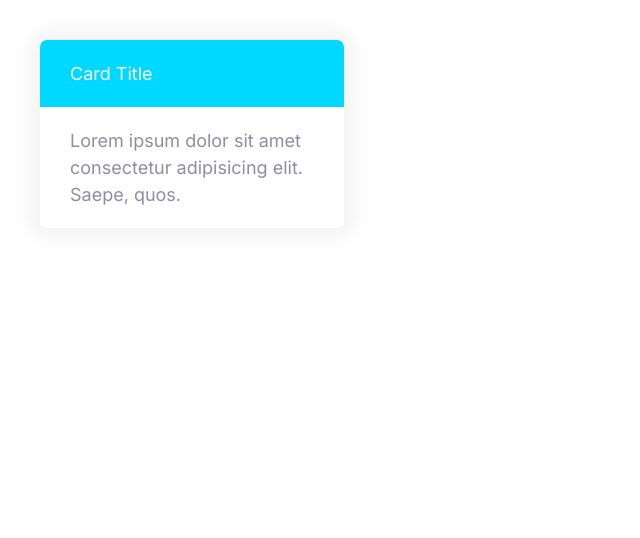
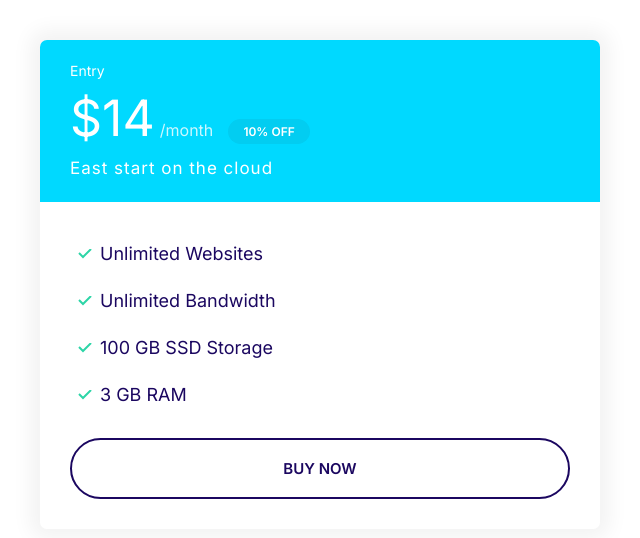
Before and after one commit to jonnguyen1926/moshify, a plain HTML site: page index.html in a window 1280 px wide. Shown: the whole page, without its empty margins (0-640 px from the left). Drawn offline with Linux system fonts and the light colour scheme.

Commit message:
Plans layout

```diff
--- a/css/styles.css
+++ b/css/styles.css
@@ -115,6 +115,7 @@ a {
 
 .badge--small {
     font-size: 1.6rem;
+    padding: 0.5rem 1.5rem;
 }
 
 @media screen and (min-width: 1024px) {
@@ -294,3 +295,55 @@ a {
     background: var(--color-secondary);
     color: #fff;
 }
+
+.card--secondary .badge--secondary {
+    background: #02cdf1;
+}
+
+/* Plans */
+.plan__name{
+    color: #fff;
+    margin: 0;
+    font-weight: 500;
+    font-size: 2.4rem;
+}
+
+.plan__price {
+    font-size: 6rem;
+}
+
+.plan__billing-cycle {
+    font-size: 2.4rem;
+    font-weight: 300;
+    opacity: 0.8;
+    margin-right: 1rem;
+}
+
+.plan__description {
+    font-size: 2rem;
+    font-weight: 300;
+    letter-spacing: 1px;
+    display: block;
+}
+
+.plan .list__item {
+    margin-bottom: 2rem;
+}
+
+@media screen and (min-width: 1024px) {
+    .plan__name {
+        font-size: 1.4rem;
+    }
+
+    .plan__price {
+        font-size: 5rem;
+    }
+
+    .plan__billing-cycle {
+        font-size: 1.6rem;
+    }
+
+    .plan__description {
+        font-size: 1.7rem;
+    }
+}
--- a/index.html
+++ b/index.html
@@ -16,11 +16,25 @@
     <link rel="stylesheet" href="css/styles.css" />
   </head>
   <body>
-    <div style="width: 30%; padding: 4rem">
-      <div class="card card--secondary">
-        <header class="card__header">Card Title</header>
-        <div class="card__body">
-          Lorem ipsum dolor sit amet consectetur adipisicing elit. Saepe, quos.
+    <div style="width: 50%; padding: 4rem">
+      <div class="plan">
+        <div class="card card--secondary">
+          <header class="card__header">
+            <h3 class="plan__name">Entry</h3>
+            <span class="plan__price">$14</span>
+            <span class="plan__billing-cycle">/month</span>
+            <span class="badge badge--secondary badge--small">10% OFF</span>
+            <span class="plan__description">East start on the cloud</span>
+          </header>
+          <div class="card__body">
+            <ul class="list list--tick">
+              <li class="list__item">Unlimited Websites</li>
+              <li class="list__item">Unlimited Bandwidth</li>
+              <li class="list__item">100 GB SSD Storage</li>
+              <li class="list__item">3 GB RAM</li>
+            </ul>
+            <button class="btn btn--outline btn--block">Buy Now</button>
+          </div>
         </div>
       </div>
     </div>
```
Also changed, not shown: components/Plans.html (added, +22 -0 lines).
